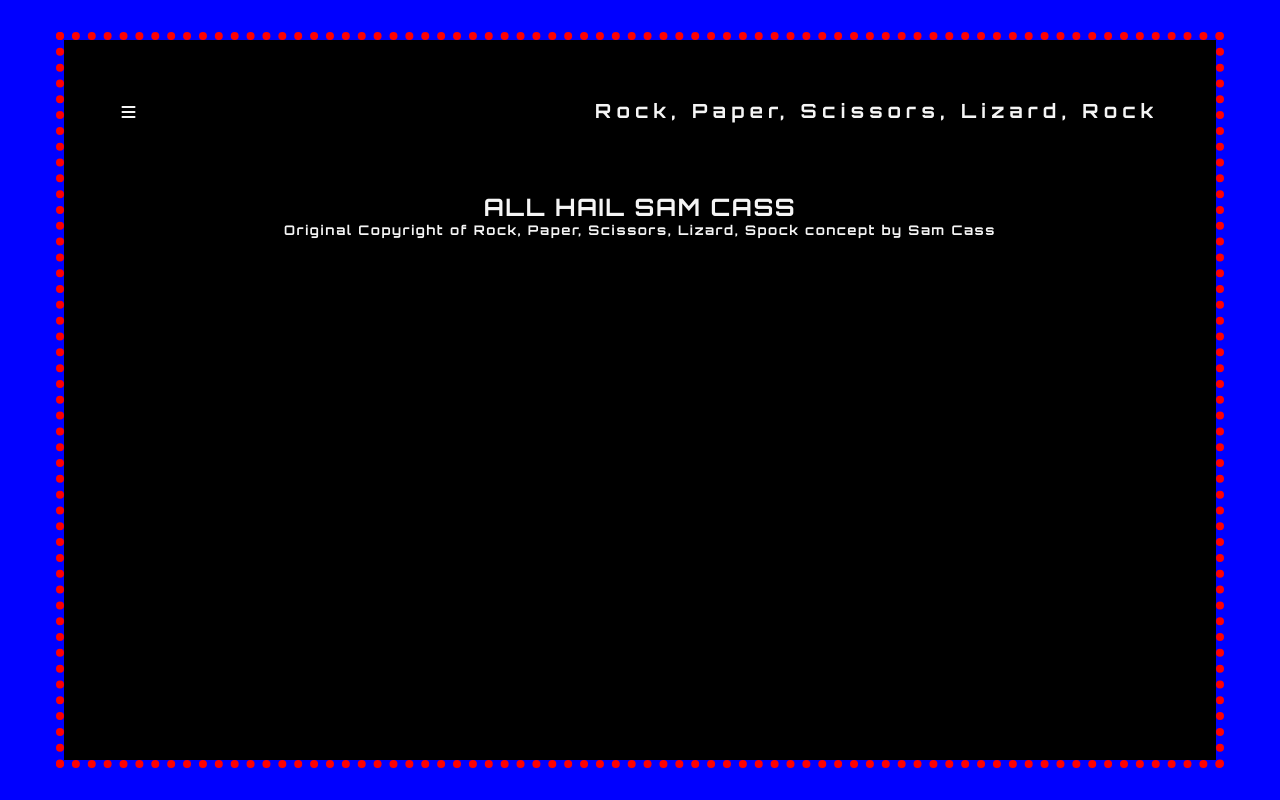
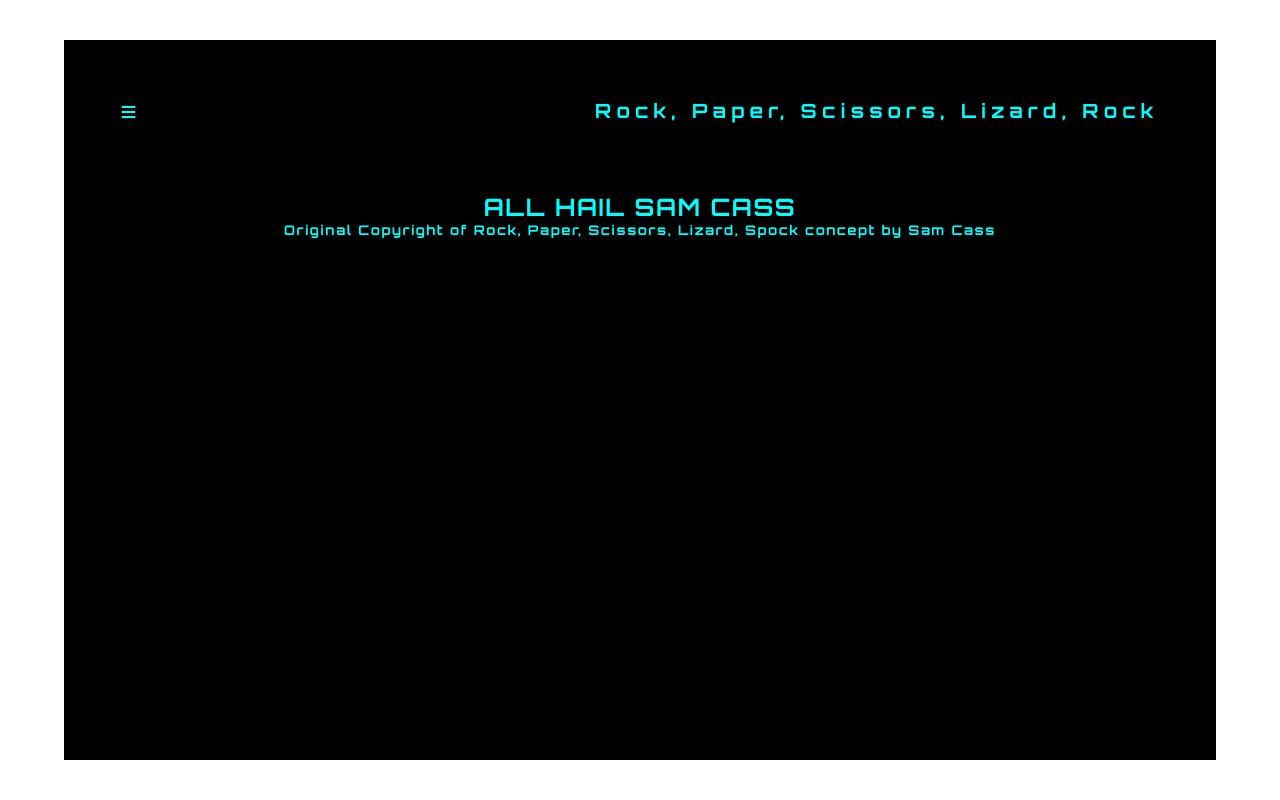
Before and after one commit to Code-Institute-Submissions/stephanielenehan-PP2, a plain HTML site: page index.html in a window 1280 px wide. Drawn offline with Linux system fonts and the light colour scheme.

Commit message:
update icon and font color to aqua on black background and confirm lighthouse for accessibility

```diff
--- a/assets/css/style.css
+++ b/assets/css/style.css
@@ -6,7 +6,7 @@
 }
 
 body {
-    background-color: blue;
+    background-color: white;
     color: red;
     min-height: 100vh;
     flex: 1 0 auto;
@@ -20,18 +20,19 @@ body {
     bottom: 5%;
     min-height: 90vh;
     flex: 1 0 auto;
-    outline: 0.5rem;
+    /*outline: 0.5rem;
     outline-color: red;
-    outline-style: dotted;
+    outline-style: dotted;*/
     display: flex;
     flex-direction: column;
     box-sizing: border-box;
     background-color: black;
-    color:whitesmoke;
+    color:aqua;
     font-family: 'orbitron', sans-serif;
 }
 
 header {
+    color: aqua;
     width: 100%;
     display: flex;
     justify-content: space-between;
@@ -67,8 +68,8 @@ footer {
     font-family: 'orbitron', sans-serif;
     letter-spacing:0.1em;
     padding: 1%;
-    background-color:inherit;
-    color: inherit;
+    background-color:black;
+    color: aqua;
 }
 
 
--- a/index.html
+++ b/index.html
@@ -16,7 +16,7 @@
     <div class="game-play-area">
         <header>
             <div id="atom">
-                <h1<i class="fa-solid fa-bars" style="color: whitesmoke"></i></h1>
+                <h1<i class="fa-solid fa-bars" style="color: aqua"></i></h1>
             </div>
 
             <div id=title-words>
```
